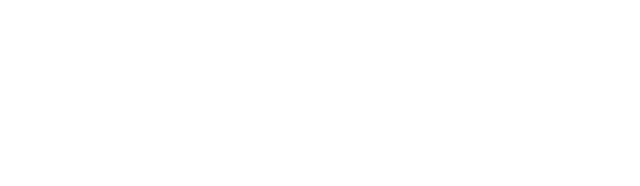
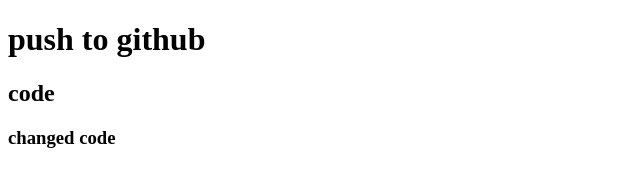
Before and after one commit to sanilaskar/new-repo, a plain HTML site: page index.html in a window 1280 px wide. Shown: the whole page, without its empty margins (0-640 px from the left). Drawn offline with Linux system fonts and the light colour scheme.

Commit message:
added new code

```diff
--- a/index.html
+++ b/index.html
@@ -9,6 +9,10 @@
 </head>
 
 <body>
+    <h1>push to github</h1>
+    <h2>code</h2>
+    <h3>changed code </h3>
+
 
 </body>
 
```
